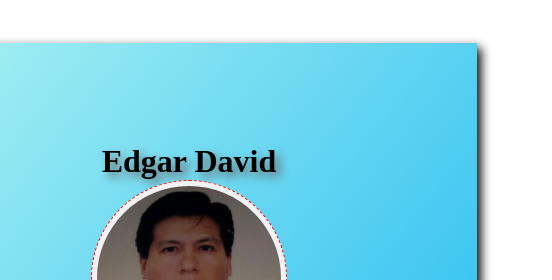
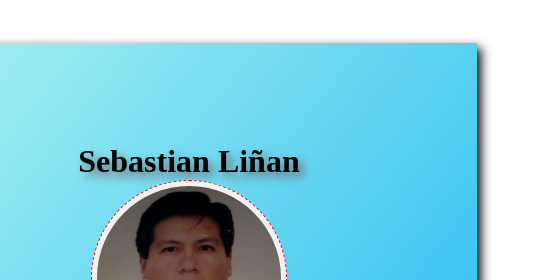
Before and after one commit to Sebas487/Sebas487.github.io, a plain HTML site: page index.html in a window 1280 px wide. Shown: the top 280 px of the page, 451-1003 px from the left. Drawn offline with Linux system fonts and the light colour scheme.

Commit message:
Update index.html

```diff
--- a/index.html
+++ b/index.html
@@ -14,7 +14,7 @@ v<!DOCTYPE html>
 
         </div>
         <div id="personal">
-            <h1>Edgar David</h1>
+            <h1>Sebastian Liñan</h1>
             <img src="img/foto edr.jpg" alt="EDR">
             <p>Hola soy docente del curso Diseño Web</p>
         </div>
```
